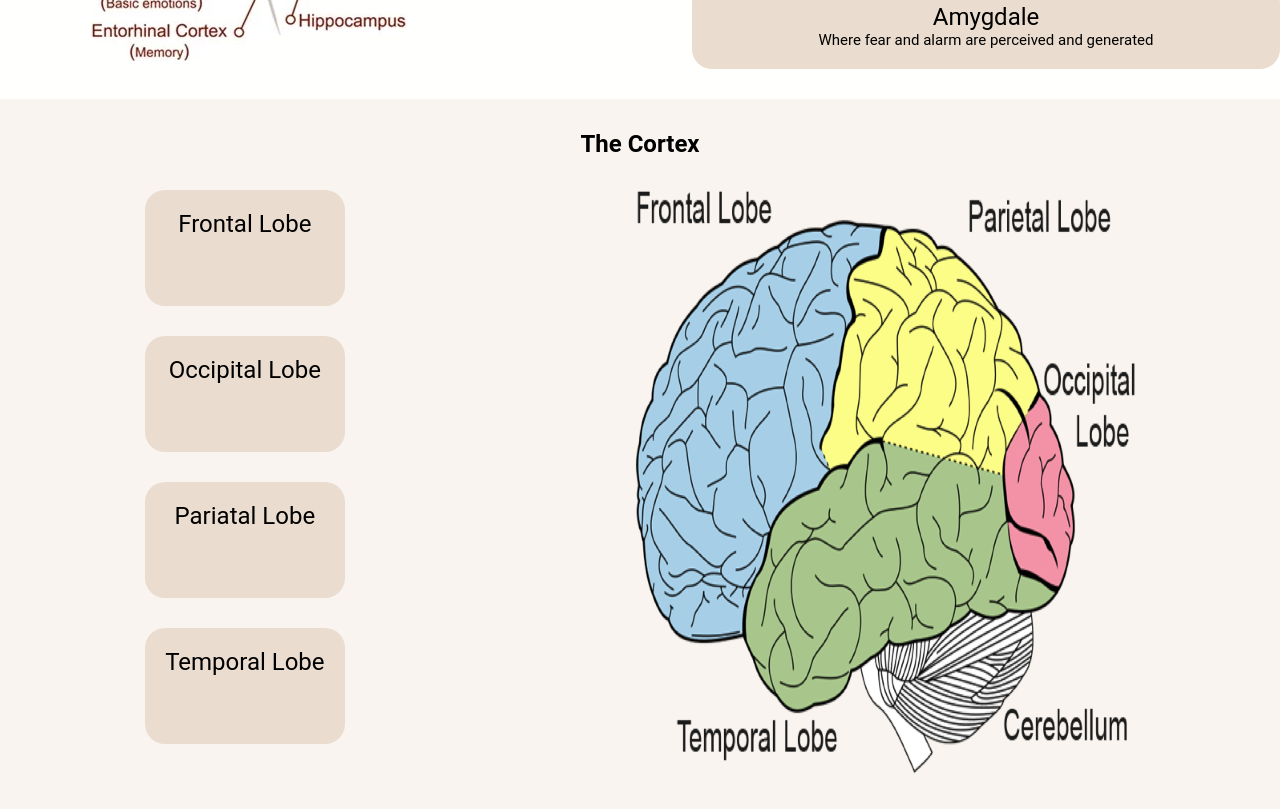
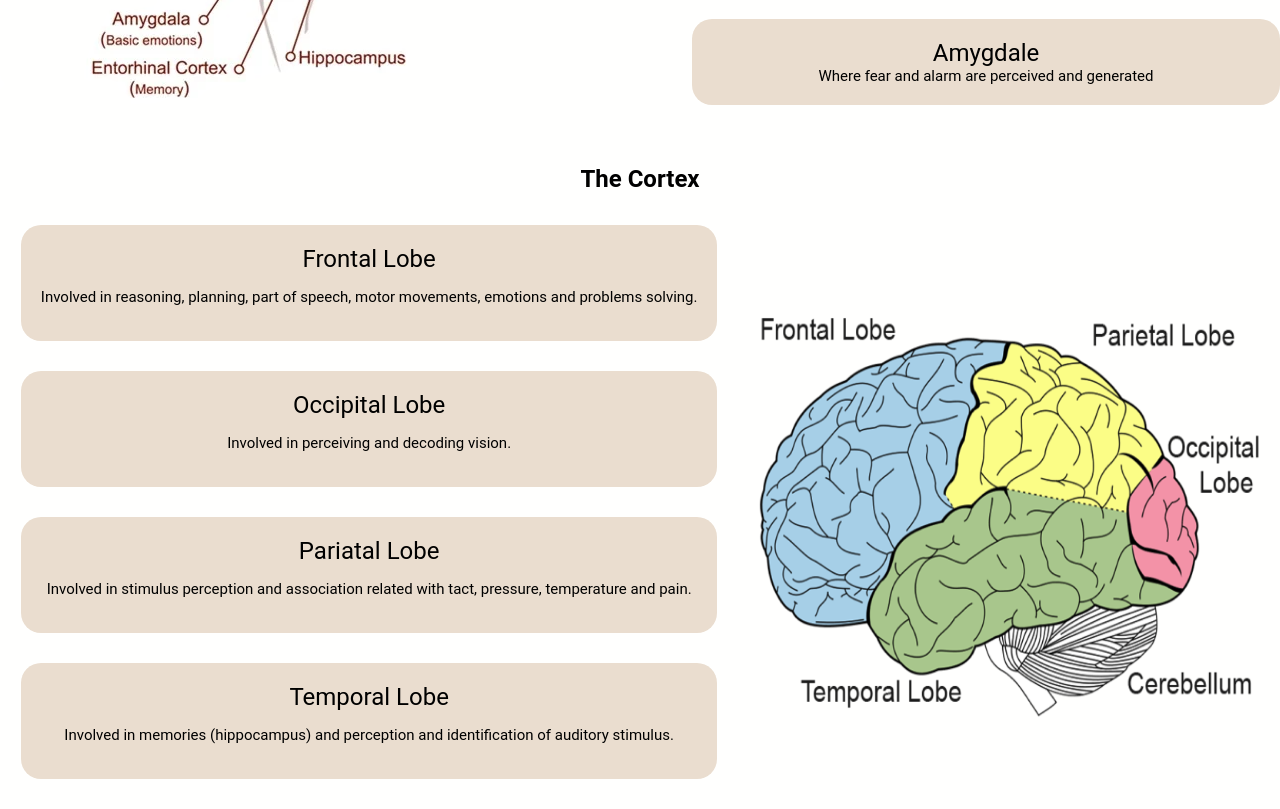
Before and after one commit to IsaiahBouromphongsa/ANTH, a plain HTML site: page head.html in a window 1280 px wide. Shown: the part 1956-2765 px from the top of the page. Before the commit the page ends 2730 px from the top, so only its background shows below. Drawn offline with Linux system fonts and the light colour scheme.

```diff
--- a/head.html
+++ b/head.html
@@ -20,6 +20,7 @@
             </ul>
         </nav>
     </header>
+    <section class="brown">
     <h1 class="h123">The Head</h1>
     <section>
         <h2 class="h123">The Nervous System</h2>
@@ -66,7 +67,7 @@
 
         </div>
     </section>
-
+    </section>
     <section class="brain">
         <h2 class="top">The Brain</h2>
         <div class="master">
@@ -126,25 +127,38 @@
             </div>
         </div>
     </section>
-    <section>
+    <section class="white">
         <h4 class="h123">The Cortex</h4>
         <div class="cortex">
             <div>
                 <div class="parts">
                     <div>Frontal Lobe</div>
-                    <p></p>
+                    <p class="bullet">
+                        Involved in reasoning, planning, part of speech, motor movements,
+                        emotions and problems solving.
+                    </p>
                 </div>
                 <div class="parts">
                     <div>Occipital Lobe</div>
-                    <p></p>
+                    <p class="bullet">
+                        Involved in perceiving and decoding vision.
+                    </p>
                 </div>
                 <div class="parts">
                     <div>Pariatal Lobe</div>
-                    <p></p>
+                    <p class="bullet">
+                        Involved in stimulus perception and association related with tact,
+                        pressure, temperature and pain.
+
+                    </p>
                 </div>
                 <div class="parts">
                     <div>Temporal Lobe</div>
-                    <p></p>
+                    <p class="bullet">
+                        Involved in memories (hippocampus) and perception and identification of
+                        auditory stimulus.
+
+                    </p>
                 </div>
 
             </div>
--- a/style.css
+++ b/style.css
@@ -40,7 +40,7 @@
     font-size: 24px;
     margin: 0px;
     padding: 0px;
-    background-color: #f9f4ef;
+    background-color:#f9f4ef;
 }
 
 .title {
@@ -121,6 +121,8 @@
 .h123 {
     display: flex;
     justify-content: center;
+    margin-top: 0;
+    padding-top: 30px;
 }
 .Pelvis {
     display: flex;
@@ -255,9 +257,19 @@
 }
 .lobes {
     width: 500px;
-    height: auto;
+    height: 400px;
 }
 .cortex {
     display: flex;
     justify-content: space-around;
+    align-items: center;
 }
+.white {
+    background-color:#fffffe;
+}
+
+.hand {
+    width: 500px;
+    height: auto;
+
+}
```
Also changed, not shown: arms.html (+4 -0 lines), legs.html (+1 -0 lines), evan21713-gra-0008.webp (added), handbone.png (added).
